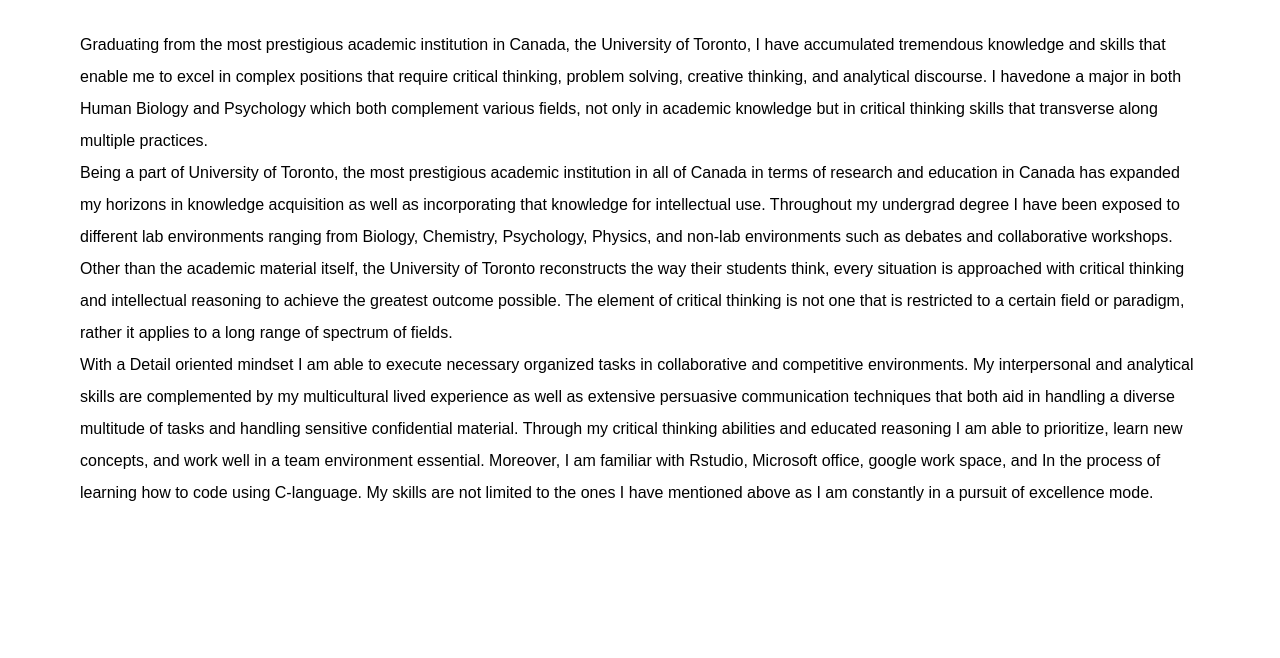
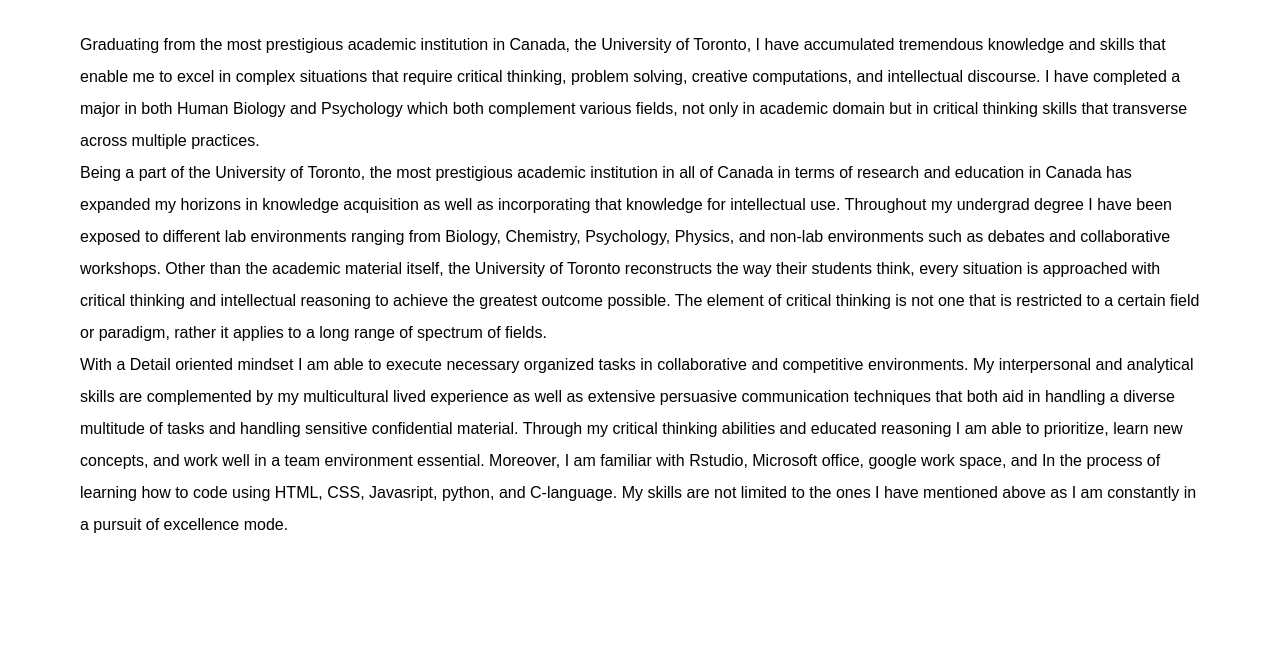
Before and after one commit to Whirlwindraven/Portfolio-, a plain HTML site: page index.html in a window 1280 px wide. Shown: the part 543-1201 px from the top of the page. Drawn offline with Linux system fonts and the light colour scheme; grey boxes are pictures that could not be loaded.

Commit message:
fixed up the paragraph

```diff
--- a/index.html
+++ b/index.html
@@ -31,9 +31,9 @@
 <main>
     <article class="about-me" id="About-me">
         <h2>Who is Fady Khalil?<strong></strong></h2><br><br>
-        <p>Graduating from the most prestigious academic institution in Canada, the University of Toronto, I have accumulated tremendous knowledge and skills that enable me to excel in complex positions that require critical thinking, problem solving, creative thinking, and analytical discourse. I havedone a major in both Human Biology and Psychology which both complement various fields, not only in
-            academic knowledge but in critical thinking skills that transverse along multiple practices.<br> Being a part of University of Toronto, the most prestigious academic institution in all of Canada  in terms of research and education in Canada has expanded my horizons in knowledge acquisition as well as incorporating that knowledge for intellectual use. Throughout my undergrad degree I have been exposed to different lab environments ranging from Biology, Chemistry, Psychology, Physics, and non-lab environments such as debates and collaborative workshops. Other than the academic material itself, the University of Toronto reconstructs the way their students think, every situation is approached with critical thinking and intellectual reasoning to achieve the greatest outcome possible. The element of critical thinking is not one that is restricted to a certain field or paradigm, rather it applies to a long range of spectrum of fields.<br>
-            With a Detail oriented mindset I am able to execute necessary organized tasks in collaborative and competitive environments. My interpersonal and analytical skills are complemented by my multicultural lived experience as well as extensive persuasive communication techniques that both aid in handling a diverse multitude of tasks and handling sensitive confidential material. Through my critical thinking abilities and educated reasoning I am able to prioritize, learn new concepts, and work well in a team environment essential. Moreover, I am familiar with Rstudio, Microsoft office, google work space, and In the process of learning how to code using C-language. My skills are not limited to the ones I have mentioned above as I am constantly in a pursuit of excellence mode.
+        <p>Graduating from the most prestigious academic institution in Canada, the University of Toronto, I have accumulated tremendous knowledge and skills that enable me to excel in complex situations that require critical thinking, problem solving, creative computations, and intellectual discourse. I have completed a major in both Human Biology and Psychology which both complement various fields, not only in
+            academic domain but in critical thinking skills that transverse across multiple practices.<br> Being a part of the University of Toronto, the most prestigious academic institution in all of Canada  in terms of research and education in Canada has expanded my horizons in knowledge acquisition as well as incorporating that knowledge for intellectual use. Throughout my undergrad degree I have been exposed to different lab environments ranging from Biology, Chemistry, Psychology, Physics, and non-lab environments such as debates and collaborative workshops. Other than the academic material itself, the University of Toronto reconstructs the way their students think, every situation is approached with critical thinking and intellectual reasoning to achieve the greatest outcome possible. The element of critical thinking is not one that is restricted to a certain field or paradigm, rather it applies to a long range of spectrum of fields.<br>
+            With a Detail oriented mindset I am able to execute necessary organized tasks in collaborative and competitive environments. My interpersonal and analytical skills are complemented by my multicultural lived experience as well as extensive persuasive communication techniques that both aid in handling a diverse multitude of tasks and handling sensitive confidential material. Through my critical thinking abilities and educated reasoning I am able to prioritize, learn new concepts, and work well in a team environment essential. Moreover, I am familiar with Rstudio, Microsoft office, google work space, and In the process of learning how to code using  HTML, CSS, Javasript, python, and C-language. My skills are not limited to the ones I have mentioned above as I am constantly in a pursuit of excellence mode.
         </p><br><br>
     </article>
     <ul class="images" id="Work">
```
